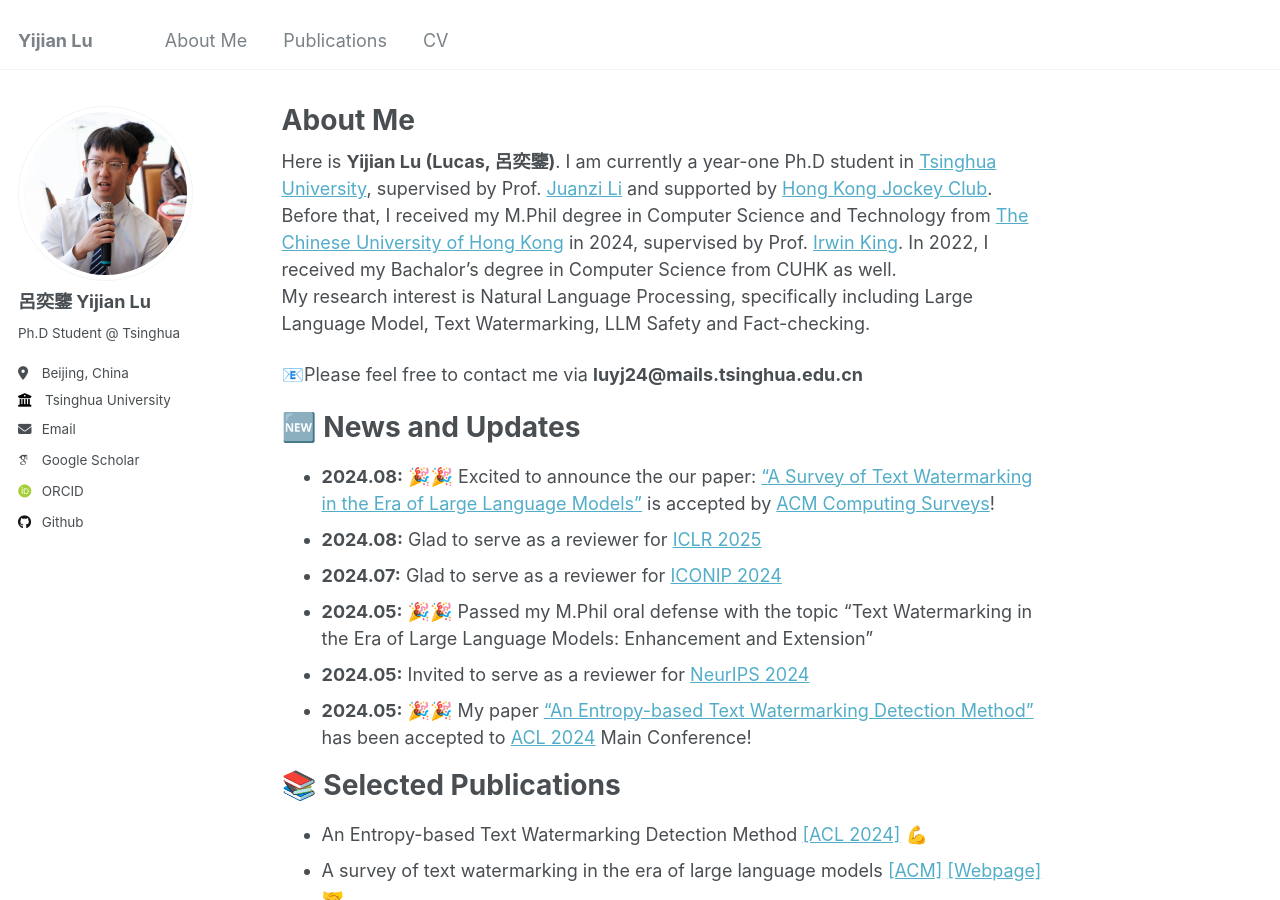
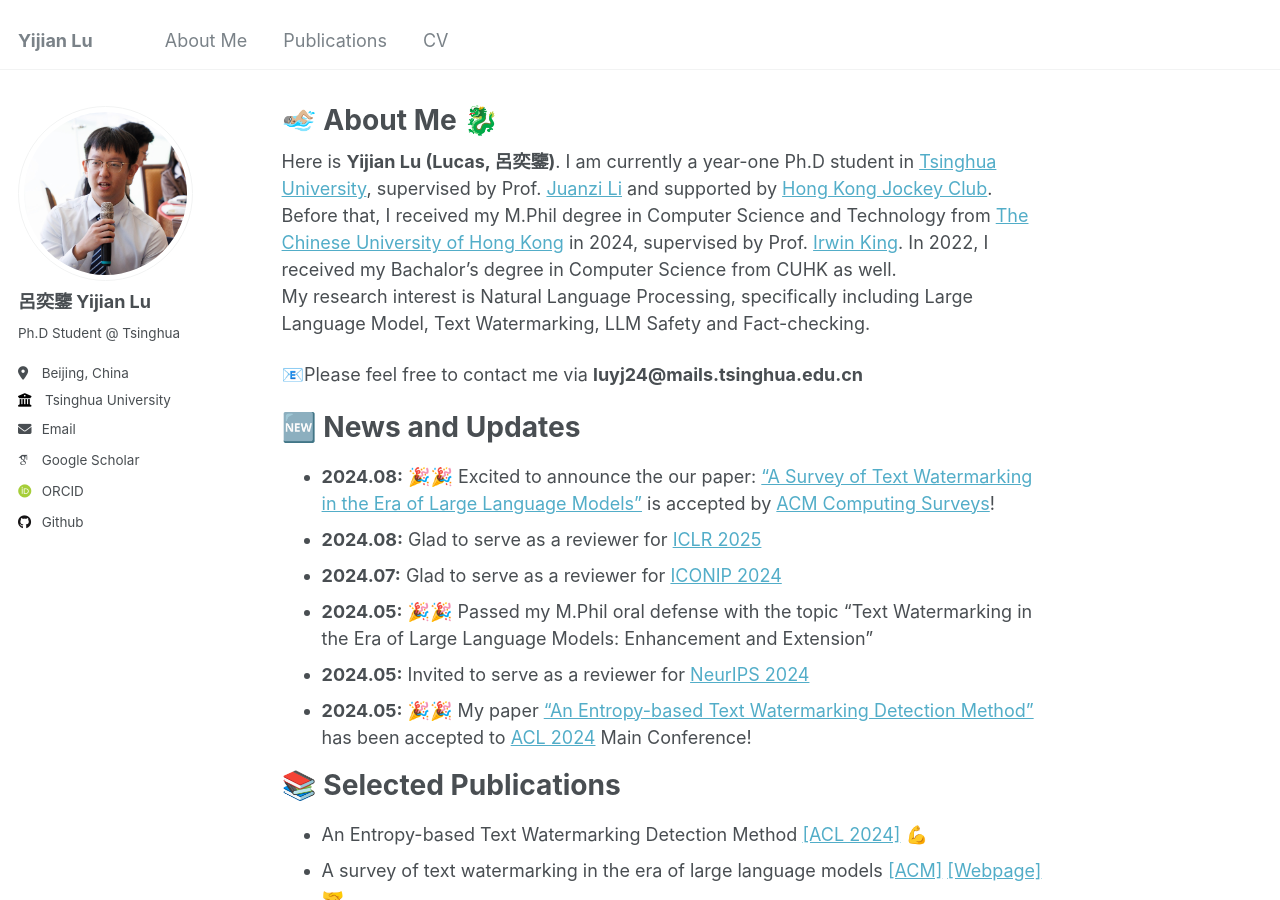
Before and after one commit to luyijian3/luyijian3.github.io, a Jekyll site: the page built from _pages/about.md, in a window 1280 px wide and 900 px high. Built offline with Jekyll 4.4.1, drawn with Linux system fonts in a browser that asks for light colours; some web fonts are replaced.

```diff
--- a/_pages/about.md
+++ b/_pages/about.md
@@ -1,6 +1,6 @@
 ---
 permalink: /
-title: "About Me"
+title: "🏊🏼‍♂️ About Me 🐉"
 author_profile: true
 redirect_from:
   - /about/
```
